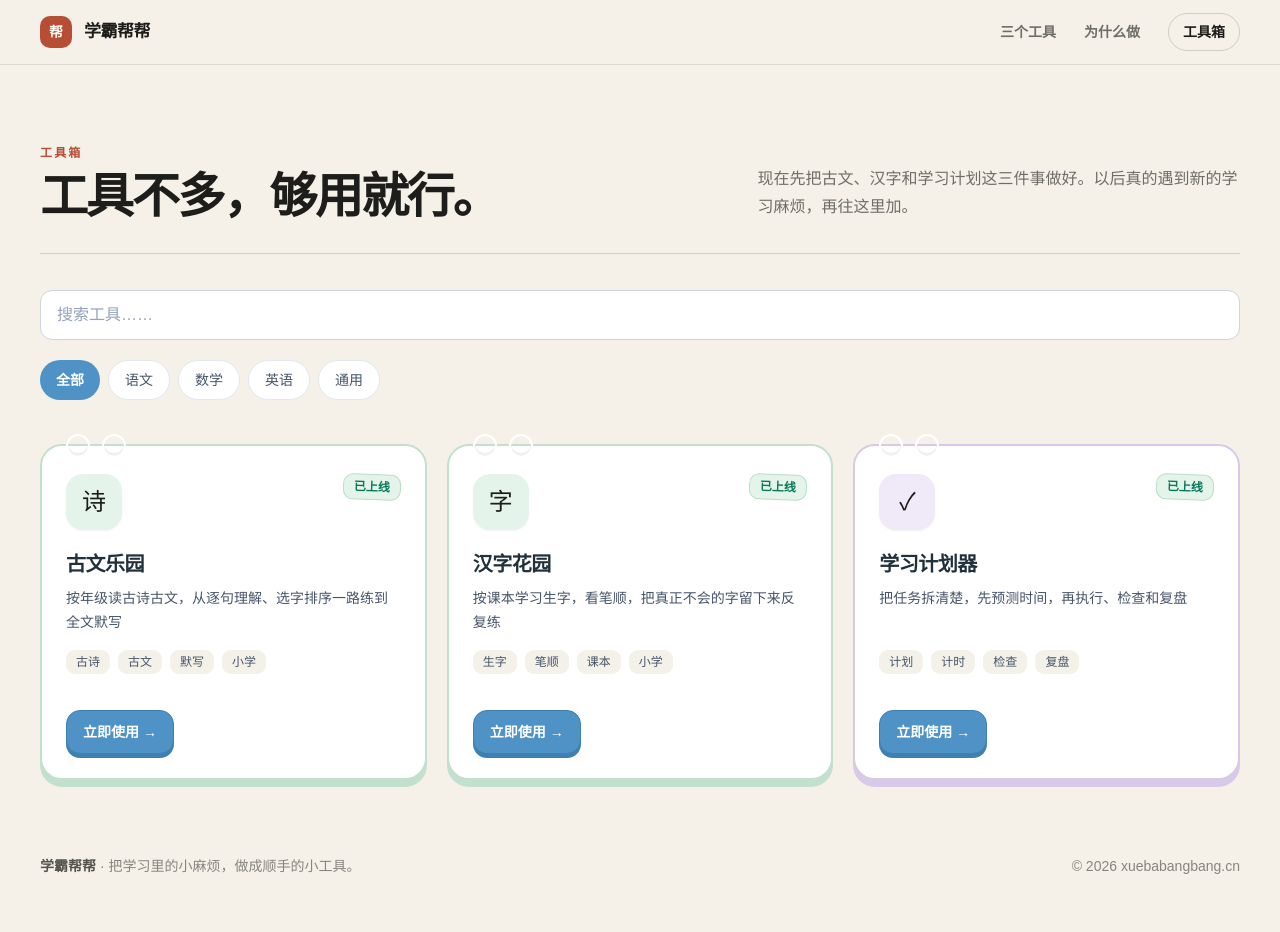
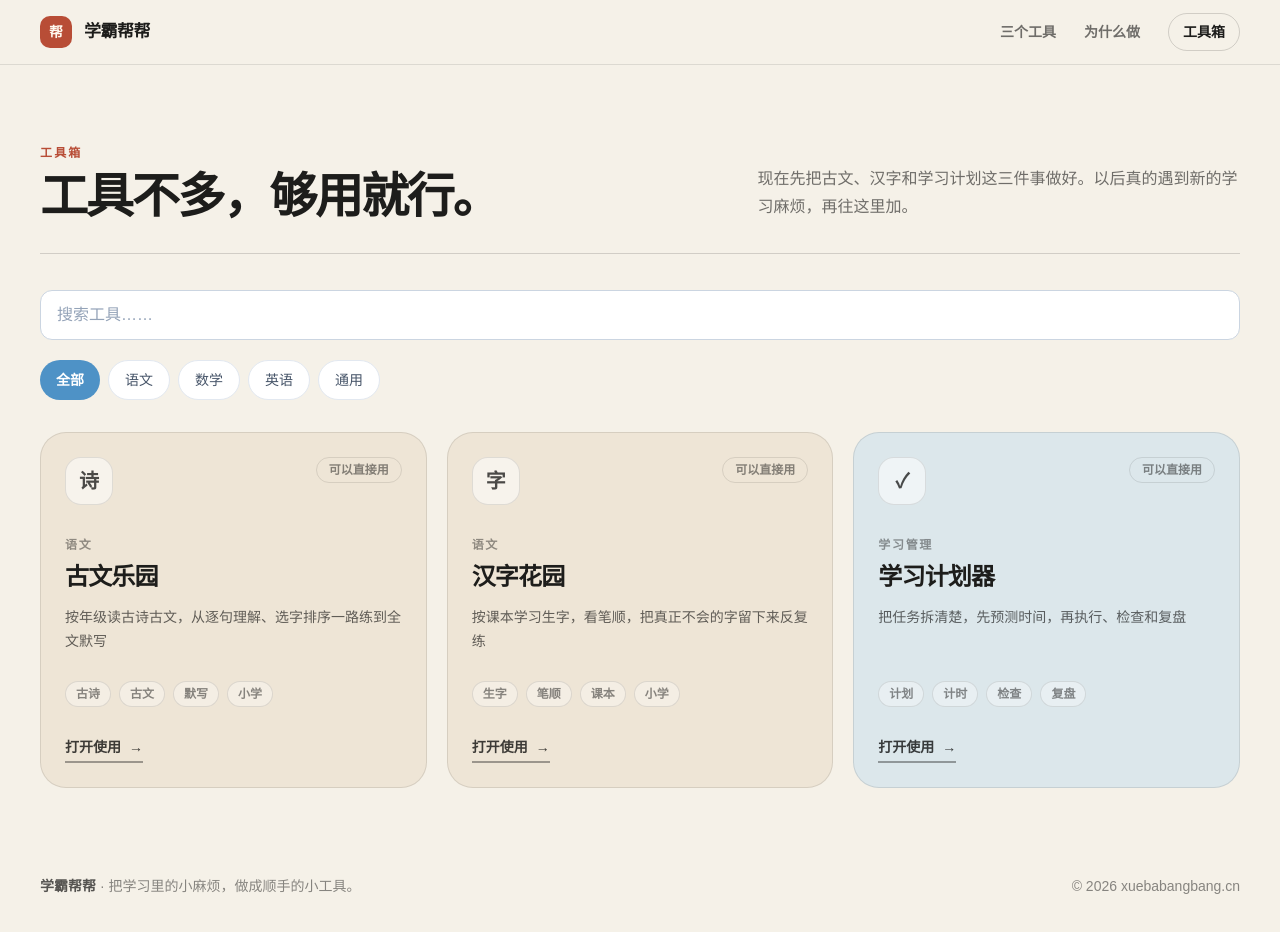
Before and after one commit to ico0018/xuebabangbang, a Next.js app: page /tools in a window 1280 px wide. Shown: the top 932 px of the page. Built offline with nearby package versions, Linux system fonts and the light colour scheme.

Commit message:
Restyle tool cards to match editorial homepage

```diff
--- a/components/ToolCard.tsx
+++ b/components/ToolCard.tsx
@@ -3,46 +3,50 @@ import type { Tool } from "../data/tools";
 type ToolCardProps = { tool: Tool };
 
 const categoryStyle = {
-  chinese: "border-[#c3dfcd] shadow-[0_7px_0_#c3dfcd]",
-  math: "border-[#c3ddec] shadow-[0_7px_0_#c3ddec]",
-  english: "border-[#eadb9c] shadow-[0_7px_0_#eadb9c]",
-  general: "border-[#d7c9e8] shadow-[0_7px_0_#d7c9e8]",
-};
-
-const iconStyle = {
-  chinese: "bg-[#e5f4eb]",
-  math: "bg-[#e2f1fa]",
-  english: "bg-[#fff4c8]",
-  general: "bg-[#f0e9f8]",
+  chinese: "bg-[#eee5d6]",
+  math: "bg-[#e7e0c8]",
+  english: "bg-[#e6e2cf]",
+  general: "bg-[#dce7eb]",
 };
 
 export function ToolCard({ tool }: ToolCardProps) {
   const isOnline = tool.status === "online";
 
   return (
-    <article className={`group relative mt-3 flex h-full flex-col rounded-[22px] border-2 bg-white p-6 transition duration-200 hover:-translate-y-1 hover:shadow-[0_10px_0_rgba(32,49,59,0.10),0_18px_35px_rgba(32,49,59,0.08)] ${categoryStyle[tool.category]}`}>
-      <div className="absolute -top-3 left-6 flex gap-3" aria-hidden="true">
-        <span className="h-6 w-6 rounded-full border-2 border-white bg-inherit shadow-[inset_0_-3px_0_rgba(0,0,0,0.06)]" />
-        <span className="h-6 w-6 rounded-full border-2 border-white bg-inherit shadow-[inset_0_-3px_0_rgba(0,0,0,0.06)]" />
-      </div>
-      <div className="mt-1 flex items-start justify-between gap-3">
-        <span className={`flex h-14 w-14 items-center justify-center rounded-[17px] text-2xl shadow-sm ${iconStyle[tool.category]}`} aria-hidden="true">{tool.icon}</span>
-        <span className={isOnline ? "rotate-2 rounded-[10px] border border-[#b9dfc7] bg-[#e5f4eb] px-2.5 py-1 text-xs font-bold text-emerald-700" : "rotate-2 rounded-[10px] border border-[#eadb9c] bg-[#fff4c8] px-2.5 py-1 text-xs font-bold text-amber-700"}>
-          {isOnline ? "已上线" : "即将上线"}
+    <article className={`group flex h-full flex-col rounded-[26px] border border-black/10 p-6 transition duration-300 hover:-translate-y-1 hover:shadow-[0_16px_40px_rgba(35,31,24,0.08)] ${categoryStyle[tool.category]}`}>
+      <div className="flex items-start justify-between gap-4">
+        <span className="grid h-12 w-12 place-items-center rounded-2xl border border-black/10 bg-white/55 font-serif text-xl font-black text-black/70" aria-hidden="true">
+          {tool.icon}
+        </span>
+        <span className="rounded-full border border-black/10 px-3 py-1 text-xs font-bold text-black/45">
+          {isOnline ? "可以直接用" : "还在做"}
         </span>
       </div>
-      <h3 className="mt-5 text-xl font-black tracking-tight text-ink">{tool.name}</h3>
-      <p className="mt-2 min-h-12 text-sm leading-6 text-slate-600">{tool.description}</p>
-      <div className="mt-4 flex flex-wrap gap-2" aria-label={`${tool.name} 标签`}>
-        {tool.tags.map((tag) => <span key={tag} className="rounded-[9px] bg-[#f4f1e9] px-2.5 py-1 text-xs font-medium text-slate-600">{tag}</span>)}
+
+      <p className="mt-8 text-xs font-black tracking-[0.14em] text-black/40">{tool.categoryLabel}</p>
+      <h2 className="mt-2 text-2xl font-black tracking-[-0.035em] text-[#1d1d1b]">{tool.name}</h2>
+      <p className="mt-3 min-h-14 text-sm leading-6 text-black/60">{tool.description}</p>
+
+      <div className="mt-5 flex flex-wrap gap-2">
+        {tool.tags.map((tag) => (
+          <span key={tag} className="rounded-full border border-black/10 bg-white/35 px-2.5 py-1 text-xs font-semibold text-black/45">
+            {tag}
+          </span>
+        ))}
       </div>
-      <div className="mt-auto pt-6">
+
+      <div className="mt-auto pt-7">
         {isOnline && tool.href ? (
-          <a href={tool.href} target={tool.external ? "_blank" : undefined} rel={tool.external ? "noopener noreferrer" : undefined} className="inline-flex min-h-11 items-center rounded-[14px] border border-[#3f80b2] bg-sky px-4 py-2 text-sm font-bold text-white shadow-[0_4px_0_#3f80b2] transition hover:-translate-y-0.5 active:translate-y-1 active:shadow-none">
-            立即使用 <span aria-hidden="true" className="ml-1">→</span>
+          <a
+            href={tool.href}
+            target={tool.external ? "_blank" : undefined}
+            rel={tool.external ? "noopener noreferrer" : undefined}
+            className="inline-flex items-center gap-2 border-b-2 border-black/35 pb-1 text-sm font-black text-black/75 transition group-hover:gap-3 group-hover:border-black"
+          >
+            打开使用 <span aria-hidden="true">→</span>
           </a>
         ) : (
-          <button type="button" disabled className="min-h-11 cursor-not-allowed rounded-[14px] border border-[#ddd8ce] bg-[#f4f1e9] px-4 py-2 text-sm font-bold text-slate-400">即将上线</button>
+          <span className="text-sm font-bold text-black/35">做好了再放出来</span>
         )}
       </div>
     </article>
```
